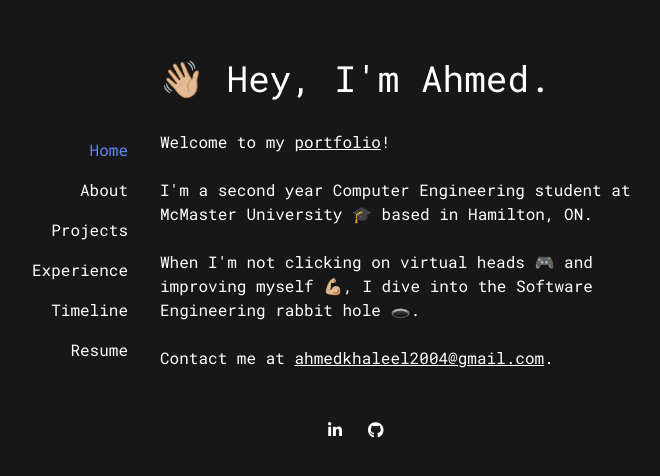
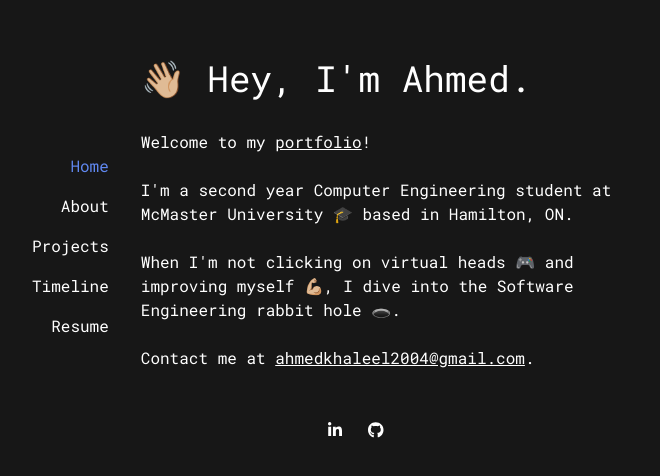
Before and after one commit to ahmedkhaleel2004/portfolio, a Next.js app: page / in a window 1280 px wide. Shown: the part 134-610 px from the top of the page, without its empty margins (280-940 px from the left). Built offline with nearby package versions, Linux system fonts and the light colour scheme.

Commit message:
remove experience

```diff
--- a/app/components/Navbar.tsx
+++ b/app/components/Navbar.tsx
@@ -6,14 +6,13 @@ const Navbar = () => {
 		{ name: "Home", path: "/" },
 		{ name: "About", path: "/about" },
 		{ name: "Projects", path: "/projects" },
-		{ name: "Experience", path: "/experience" },
 		{ name: "Timeline", path: "/timeline" },
 		{ name: "Resume", path: "/resume" },
 	];
 
 	return (
 		<nav className="flex justify-between pl-2">
-			<div className="flex flex-col space-y-4 mt-28">
+			<div className="flex flex-col space-y-4 mt-32">
 				{buttons.map((button) => (
 					<ClientNavButton
 						key={button.name}
```
